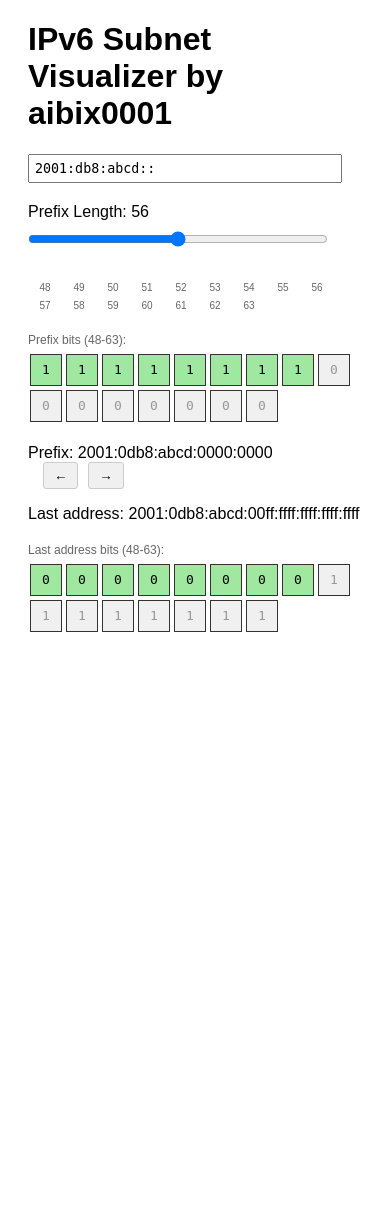
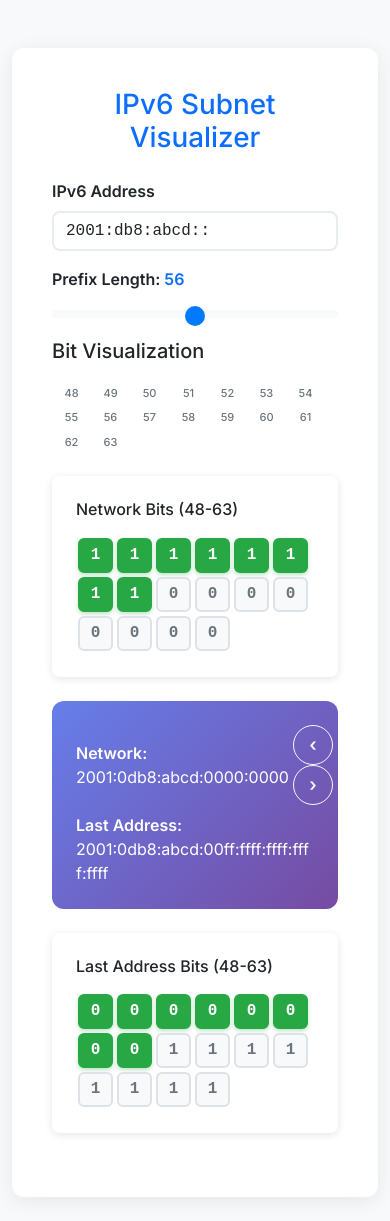
Before and after one commit to aibix0001/ipv6_visualizer, a Flask app: page / in a window 390 px wide. Before the commit the page ends 632 px from the top, so only its background shows below. Run offline with Flask 3, Linux system fonts and the light colour scheme.

Commit message:
Modernize UI with Bootstrap framework and responsive design

```diff
--- a/templates/index.html
+++ b/templates/index.html
@@ -1,125 +1,148 @@
 <!DOCTYPE html>
-<html>
+<html lang="en">
 <head>
-    <title>IPv6 Visualizer by aibix0001</title>
+    <meta charset="UTF-8">
+    <meta name="viewport" content="width=device-width, initial-scale=1.0">
+    <title>IPv6 Subnet Visualizer</title>
+    <link href="https://cdn.jsdelivr.net/npm/bootstrap@5.3.0/dist/css/bootstrap.min.css" rel="stylesheet">
+    <link href="https://fonts.googleapis.com/css2?family=Inter:wght@400;500;600&display=swap" rel="stylesheet">
     <style>
-        .bit {
-            display: inline-block;
-            width: 20px;
-            height: 20px;
-            text-align: center;
-            margin: 1px;
-            font-family: monospace;
-        }
-        .prefix-bit {
-            background-color: #90EE90;
-        }
-        .value-bit {
-            background-color: #FFB6C1;
-        }
-        .binary-view {
-            margin: 20px 0;
-            word-wrap: break-word;
-        }
-        .controls {
-            margin: 20px 0;
-        }
-        .slider {
-            width: 300px;
-            margin: 10px 0;
+        body {
+            font-family: 'Inter', sans-serif;
+            background-color: #f8f9fa;
         }
         .bit-box {
             display: inline-block;
-            width: 30px;
-            height: 30px;
-            border: 1px solid #333;
+            width: 35px;
+            height: 35px;
+            border: 2px solid #dee2e6;
             text-align: center;
             margin: 2px;
-            line-height: 30px;
-            background-color: #f0f0f0;
-            font-family: monospace;
-        }
-        .container {
-            margin: 20px;
-            font-family: Arial, sans-serif;
-        }
-        .input-group {
-            margin-bottom: 20px;
-        }
-        #ipv6Input {
-            padding: 5px;
-            width: 300px;
-            font-family: monospace;
+            line-height: 31px;
+            font-family: 'Courier New', monospace;
+            font-weight: 600;
+            border-radius: 6px;
+            transition: all 0.2s ease;
         }
         .bit-active {
-            background-color: #a0e8a0;
+            background-color: #28a745;
+            color: white;
+            border-color: #28a745;
+            box-shadow: 0 2px 4px rgba(40, 167, 69, 0.3);
         }
         .bit-inactive {
-            background-color: #f0f0f0;
-            color: #999;
+            background-color: #f8f9fa;
+            color: #6c757d;
+            border-color: #dee2e6;
         }
         .bit-index {
-            font-size: 10px;
-            color: #666;
+            font-size: 11px;
+            color: #6c757d;
             text-align: center;
-            width: 30px;
+            width: 35px;
             display: inline-block;
             margin: 2px;
+            font-weight: 500;
         }
         .binary-section {
-            margin: 20px 0;
+            background: white;
+            padding: 1.5rem;
+            border-radius: 8px;
+            box-shadow: 0 2px 8px rgba(0,0,0,0.1);
+            margin-bottom: 1.5rem;
         }
-        .binary-label {
-            font-size: 12px;
-            color: #666;
-            margin-bottom: 5px;
-        }
-        .network-navigation {
+        .network-navigation .btn {
+            margin: 0 0.25rem;
+            border-radius: 50px;
+            width: 40px;
+            height: 40px;
             display: inline-flex;
             align-items: center;
-            margin-left: 10px;
+            justify-content: center;
+            font-size: 18px;
+            font-weight: bold;
         }
-        .nav-button {
-            padding: 5px 10px;
-            margin: 0 5px;
-            cursor: pointer;
-            background: #f0f0f0;
-            border: 1px solid #ccc;
-            border-radius: 3px;
+        .card {
+            border: none;
+            border-radius: 12px;
+            box-shadow: 0 4px 20px rgba(0,0,0,0.08);
         }
-        .nav-button:hover {
-            background: #e0e0e0;
+        .form-control {
+            border-radius: 8px;
+            border: 2px solid #e9ecef;
+            font-family: 'Courier New', monospace;
+        }
+        .form-control:focus {
+            border-color: #007bff;
+            box-shadow: 0 0 0 0.2rem rgba(0, 123, 255, 0.25);
+        }
+        .form-range {
+            height: 6px;
+        }
+        .form-range::-webkit-slider-thumb {
+            background: #007bff;
+            border-radius: 50%;
+            width: 20px;
+            height: 20px;
+        }
+        .network-info {
+            background: linear-gradient(135deg, #667eea 0%, #764ba2 100%);
+            color: white;
+            padding: 1.5rem;
+            border-radius: 12px;
+            margin: 1.5rem 0;
+        }
+        .network-info p {
+            margin: 0;
+            font-size: 1.1rem;
+            font-weight: 500;
         }
     </style>
 </head>
 <body>
-    <div class="container">
-        <h1>IPv6 Subnet Visualizer by aibix0001</h1>
-        <div class="input-group">
-            <input type="text" id="ipv6Input" placeholder="Enter IPv6 address"
+    <div class="container mt-5">
+        <div class="row justify-content-center">
+            <div class="col-lg-10">
+                <div class="card p-4 mb-4">
+                    <div class="card-body">
+                        <h1 class="card-title text-center mb-4 text-primary">IPv6 Subnet Visualizer</h1>
+                        <div class="row">
+                            <div class="col-md-6">
+                                <div class="mb-3">
+                                    <label for="ipv6Input" class="form-label fw-semibold">IPv6 Address</label>
+                                    <input type="text" class="form-control" id="ipv6Input" placeholder="Enter IPv6 address"
                                             value="{{ default_ip }}" pattern="^[0-9a-fA-F:]+$">
                                 </div>
-        <div class="input-group">
-            <label for="prefixSlider">Prefix Length: <span id="prefixValue">{{ default_prefix }}</span></label>
-            <br>
-            <input type="range" id="prefixSlider" min="48" max="64"
-                   value="{{ default_prefix }}" class="slider">
                             </div>
-        <div>
-            <div id="bitIndexes"></div>
+                            <div class="col-md-6">
+                                <div class="mb-3">
+                                    <label for="prefixSlider" class="form-label fw-semibold">Prefix Length: <span id="prefixValue" class="text-primary fw-bold">{{ default_prefix }}</span></label>
+                                    <input type="range" class="form-range" id="prefixSlider" min="48" max="64"
+                                            value="{{ default_prefix }}">
+                                </div>
+                            </div>
+                        </div>
+
+                        <div class="mb-4">
+                            <h5 class="mb-3">Bit Visualization</h5>
+                            <div id="bitIndexes" class="mb-2"></div>
                             <div id="binaryDisplay"></div>
                         </div>
 
                         <div class="binary-section">
-            <div class="binary-label">Prefix bits (48-63):</div>
+                            <h6 class="binary-label mb-3">Network Bits (48-63)</h6>
                             <div id="networkBinary"></div>
                         </div>
 
-        <div id="networkInfo"></div>
+                        <div id="networkInfo" class="network-info"></div>
 
                         <div class="binary-section">
-            <div class="binary-label">Last address bits (48-63):</div>
+                            <h6 class="binary-label mb-3">Last Address Bits (48-63)</h6>
                             <div id="lastBinary"></div>
+                        </div>
+                    </div>
+                </div>
+            </div>
         </div>
     </div>
 
@@ -192,14 +215,18 @@
 
         function displayNetworkInfo(data) {
             document.getElementById('networkInfo').innerHTML = `
-                <p>
-                    Prefix: ${data.network}
-                    <span class="network-navigation">
-                        <button class="nav-button" onclick="navigateNetwork(-1)">←</button>
-                        <button class="nav-button" onclick="navigateNetwork(1)">→</button>
-                    </span>
-                </p>
-                <p>Last address: ${data.last_address}</p>
+                <div class="d-flex justify-content-between align-items-center">
+                    <div>
+                        <strong>Network:</strong> ${data.network}
+                    </div>
+                    <div class="network-navigation">
+                        <button class="btn btn-outline-light btn-sm me-2" onclick="navigateNetwork(-1)">‹</button>
+                        <button class="btn btn-outline-light btn-sm" onclick="navigateNetwork(1)">›</button>
+                    </div>
+                </div>
+                <div class="mt-2">
+                    <strong>Last Address:</strong> ${data.last_address}
+                </div>
             `;
         }
 
@@ -248,5 +275,6 @@
             timeout = setTimeout(updateVisualizer, 500);
         });
     </script>
+    <script src="https://cdn.jsdelivr.net/npm/bootstrap@5.3.0/dist/js/bootstrap.bundle.min.js"></script>
 </body>
 </html>
```
Lines whose indentation alone changed are shown as unchanged.
